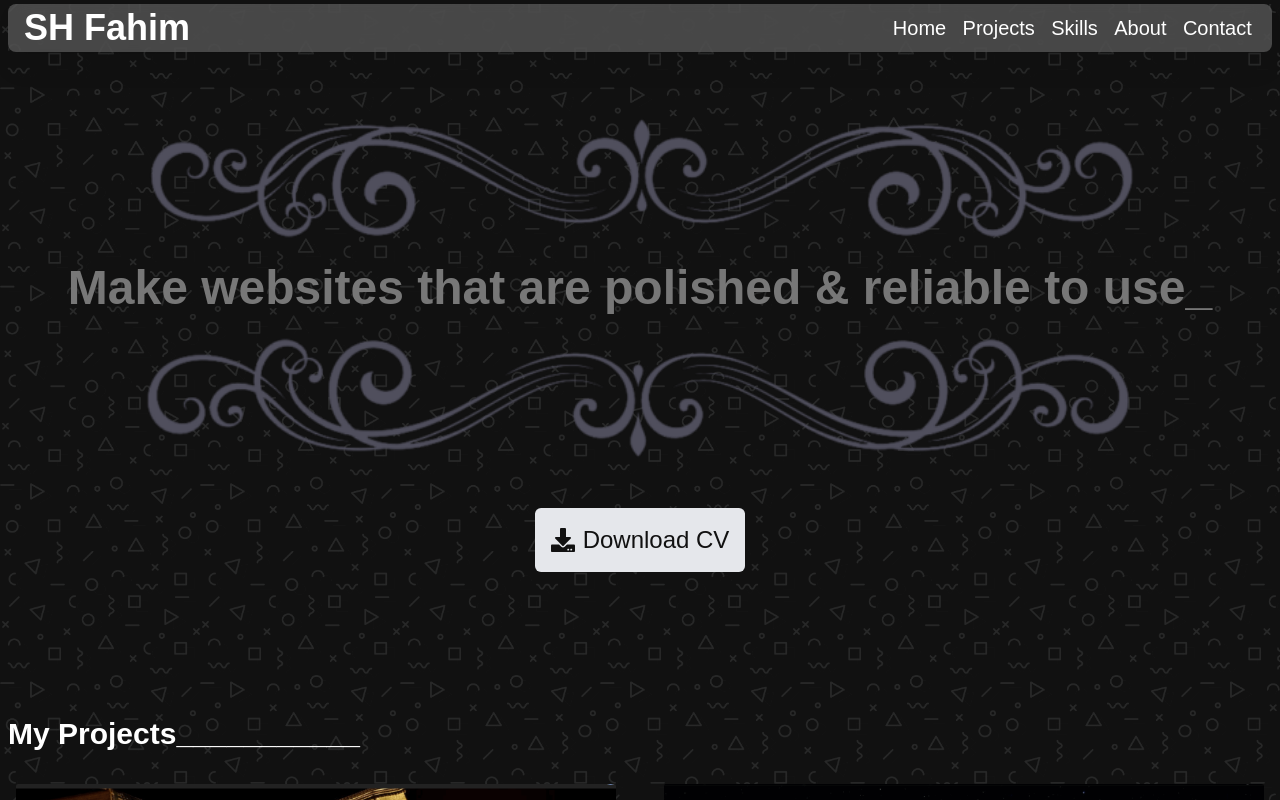
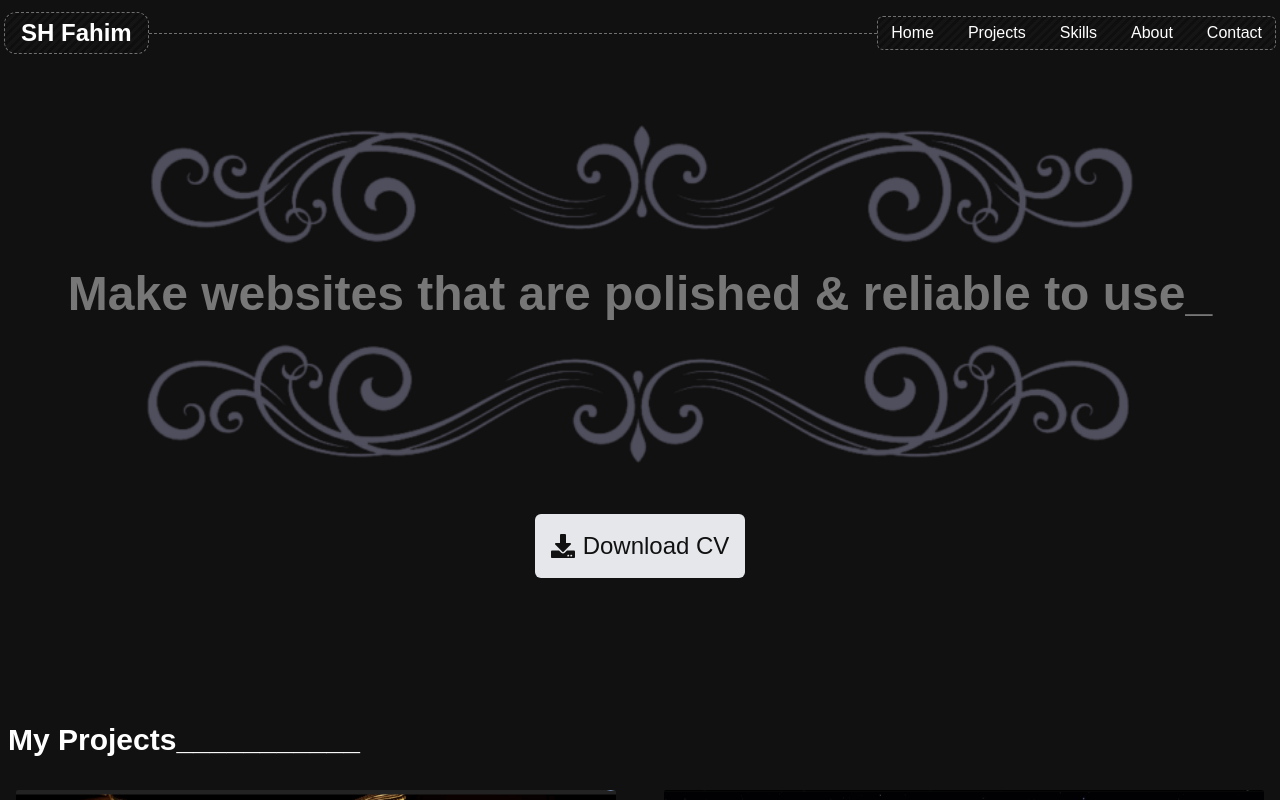
Before and after one commit to FAHIM-33/my-portfolio, a React (Vite) app: page / in a window 1280 px wide. Shown: the top 800 px of the page. Built offline with nearby package versions, Linux system fonts and the light colour scheme; a web font is replaced by a local one.

Commit message:
navbar update

```diff
--- a/src/Components/Navbar/Navbar.jsx
+++ b/src/Components/Navbar/Navbar.jsx
@@ -1,8 +1,8 @@
 import { useEffect, useState } from "react";
 
 const Navbar = () => {
-    const [prevPos, setPrevPos] = useState(0)
-    const [visible, setVisible] = useState(true)
+    // const [prevPos, setPrevPos] = useState(0)
+    // const [visible, setVisible] = useState(true)
 
     const links = <>
         <a href='#'>Home</a>
@@ -12,32 +12,46 @@ const Navbar = () => {
         <a href='#contact'>Contact</a>
     </>
 
-    useEffect(() => {
-        function handleScroll() {
-            let currentPos = window.scrollY
-            if (prevPos < currentPos) {
-                setVisible(false)
-                setPrevPos(currentPos)
-            } else {
-                setVisible(true)
-                setPrevPos(currentPos)
-            }
-        }
-        window.addEventListener('scroll', handleScroll)
-        return () => window.removeEventListener('scroll', handleScroll)
-    }, [prevPos])
+    const navLinks = [
+        { title: "home", link: '#' },
+        { title: "projects", link: '#projects' },
+        { title: "skills", link: '#skills' },
+        { title: "about", link: '#about' },
+        { title: "contact", link: '#contact' },
+    ]
+
+    // useEffect(() => {
+    //     function handleScroll() {
+    //         let currentPos = window.scrollY
+    //         if (prevPos < currentPos) {
+    //             setVisible(false)
+    //             setPrevPos(currentPos)
+    //         } else {
+    //             setVisible(true)
+    //             setPrevPos(currentPos)
+    //         }
+    //     }
+    //     window.addEventListener('scroll', handleScroll)
+    //     return () => window.removeEventListener('scroll', handleScroll)
+    // }, [prevPos])
 
     return (
-        <div className={`nav sticky ${visible ? '' : 'gone'} z-40 top-1`}>
-            <nav className="hidden md:flex  justify-between m-2 items-center p-1 bg-[#6d6d6d9a] my-1 px-4 rounded-lg drop-shadow-xl backdrop-blur-md shadow-black">
-                <div className="text-4xl font-semibold">
+        // <div className={`nav sticky ${visible ? '' : 'gone'} z-40 top-1`}>
+        <div className={`nav sticky z-40 top-1 flex items-center`}>
+            <div className="border-t border-dashed border-white/40 grow"></div>
+            <nav className="hidden w-full md:flex  justify-between m-2 items-center p-1 my-1 max-w-[1440px] mx-auto">
+                <div
+                    className="stripe-bg py-1 flex items-center shrink-0 gap-3 px-4 hover:bg-white/4 border border-white/40 border-dashed rounded-xl backdrop-blur-sm text-2xl font-bold">
                     SH Fahim
                 </div>
-                <div className="flex gap-2 text-xl">
-                    {links}
+                <div className="border-t border-dashed border-white/40 grow"></div>
+                <div className="flex stripe-bg gap-2 overflow-hidden border-dashed border rounded-md border-white/40 backdrop-blur-sm">
+                    {navLinks.map((item) =>
+                        <a className="capitalize px-3" href={item.link} key={item.title}>{item.title}</a>
+                    )}
                 </div>
             </nav>
-
+            <div className="border-t border-dashed border-white/40 grow"></div>
             {/* mobile navbar */}
             <nav className="block md:hidden border border-[#7a7a7a] justify-between m-1 items-center p-px bg-[#2e2e2ec9] my-1 px-2 rounded-lg drop-shadow-xl shadow-black">
                 <div className="text-2xl whitespace-nowrap font-semibold">
--- a/src/index.css
+++ b/src/index.css
@@ -1,4 +1,4 @@
-@import url('https://fonts.googleapis.com/css2?family=Bai+Jamjuree:wght@200;300;400;500;600;700&display=swap');
+@import url("https://fonts.googleapis.com/css2?family=Bai+Jamjuree:wght@200;300;400;500;600;700&display=swap");
 
 @tailwind base;
 @tailwind components;
@@ -18,75 +18,85 @@ html {
   scroll-behavior: smooth;
 }
 
+.stripe-bg {
+  --size: 3px;
+  --bsize: 6px;
+  --lite: #47474715;
+  --dark: #0000001a;
+  background: repeating-linear-gradient(
+    135deg,
+    var(--lite),
+    var(--lite) var(--size),
+    var(--dark) var(--size),
+    var(--dark) var(--bsize)
+  );
+}
+
 body {
-    font-family: 'Bai Jamjuree', sans-serif;
+  font-family: "Bai Jamjuree", sans-serif;
   background-color: var(--primary);
   color: var(--high);
   /* background-color: #333; */
   position: relative;
   overflow-x: hidden;
-
-
   /* cursor: url(/html.png), auto; */
-    cursor: url('/curs2.png'), auto;
-
+  cursor: url("/curs2.png"), auto;
 }
 
 body::before {
-    content: '';
+  content: "";
   position: absolute;
   inset: 0;
   z-index: -1;
-    background-image: url('/bgPng.png');
+  /* background-image: url('/bgPng.png');
     background-attachment: fixed;
     background-repeat: repeat;
     background-size: 200px;
-    opacity: 0.1;
-
+    opacity: 0.08; */
 }
 
 nav a {
   border: 1px solid transparent;
-    border-radius: 4px;
+  /* border-radius: 4px; */
   padding: 0.2rem;
   transition: all 0.2s;
   font-weight: 500;
 }
 
 nav a:hover {
-    border: 1px solid var(--low);
+  background-color: var(--high);color: black;
 }
 
-nav .active {
+/* nav .active {
   color: white;
-    background-color: var(--primary);
-}
+  -webkit-background-clip: text;
+  background-clip:text;
+  -webkit-text-fill-color: transparent;
+  background-image: linear-gradient(#e66465, #9198e5);
+} */
 
 nav,
 .nav {
   transition: all 0.3s;
-
 }
 
 .gone {
   transform: translateY(-120%) rotateY(50deg);
-
 }
 
 .cont {
-    max-width: 1440px;
+  max-width: 1280px;
   margin-left: auto;
   margin-right: auto;
   margin-top: 8rem;
-
 }
 
 .skill-card {
-
-
   border-radius: 8px;
   --tw-drop-shadow: drop-shadow(0 25px 25px rgba(56, 56, 56, 0.15));
-    filter: var(--tw-blur) var(--tw-brightness) var(--tw-contrast) var(--tw-grayscale) var(--tw-hue-rotate) var(--tw-invert) var(--tw-saturate) var(--tw-sepia) var(--tw-drop-shadow);
+  filter: var(--tw-blur) var(--tw-brightness) var(--tw-contrast)
+    var(--tw-grayscale) var(--tw-hue-rotate) var(--tw-invert) var(--tw-saturate)
+    var(--tw-sepia) var(--tw-drop-shadow);
 }
 
 .skill-card:hover {
@@ -94,7 +104,7 @@ nav,
 }
 
 .type::after {
-    content: '_';
+  content: "_";
   animation: cursor 1.1s infinite step-start;
 }
 
@@ -107,7 +117,6 @@ nav,
 .event-card img {
   scale: 1.1;
   transition: all 0.5s;
-
 }
 
 .event-card {
@@ -115,12 +124,12 @@ nav,
 }
 
 .event-card:hover {
-    scale: 1.2;
+  scale: 1.1;
   z-index: 10;
   transform: translateY(-15%);
-    -webkit-box-shadow: 0px -1px 65px 26px rgba(56, 56, 56, 0.75);
+  /* -webkit-box-shadow: 0px -1px 65px 26px rgba(56, 56, 56, 0.75);
     -moz-box-shadow: 0px -1px 65px 26px rgba(56, 56, 56, 0.75);
-    box-shadow: 0px -1px 65px 26px rgba(56, 56, 56, 0.75);
+    box-shadow: 0px -1px 65px 26px rgba(56, 56, 56, 0.75); */
 }
 
 .event-card:hover img {
@@ -138,7 +147,9 @@ textarea {
   background-color: transparent;
   backdrop-filter: blur(4px);
   --tw-drop-shadow: drop-shadow(0 10px 10px rgba(70, 70, 70, 0.993));
-    filter: var(--tw-blur) var(--tw-brightness) var(--tw-contrast) var(--tw-grayscale) var(--tw-hue-rotate) var(--tw-invert) var(--tw-saturate) var(--tw-sepia) var(--tw-drop-shadow);
+  filter: var(--tw-blur) var(--tw-brightness) var(--tw-contrast)
+    var(--tw-grayscale) var(--tw-hue-rotate) var(--tw-invert) var(--tw-saturate)
+    var(--tw-sepia) var(--tw-drop-shadow);
   border: 1px solid var(--low);
 }
 
@@ -155,15 +166,13 @@ textarea:hover {
   border: 1px solid blue;
 }
 
-
-@media screen and (max-width:768px) {
+@media screen and (max-width: 768px) {
   nav a {
     padding: 0;
   }
 
   .cont {
     margin-top: 4rem;
-
   }
 
   .event-card img {
@@ -174,6 +183,4 @@ textarea:hover {
   textarea {
     backdrop-filter: none;
   }
-
-
 }
```
Lines whose indentation alone changed are shown as unchanged.
